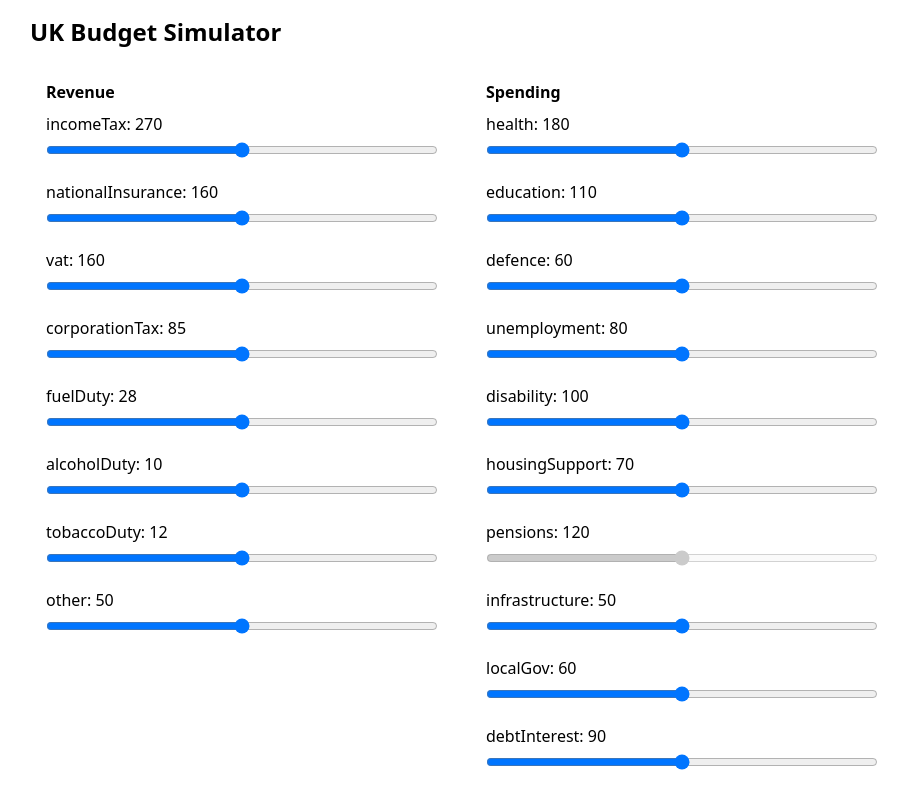
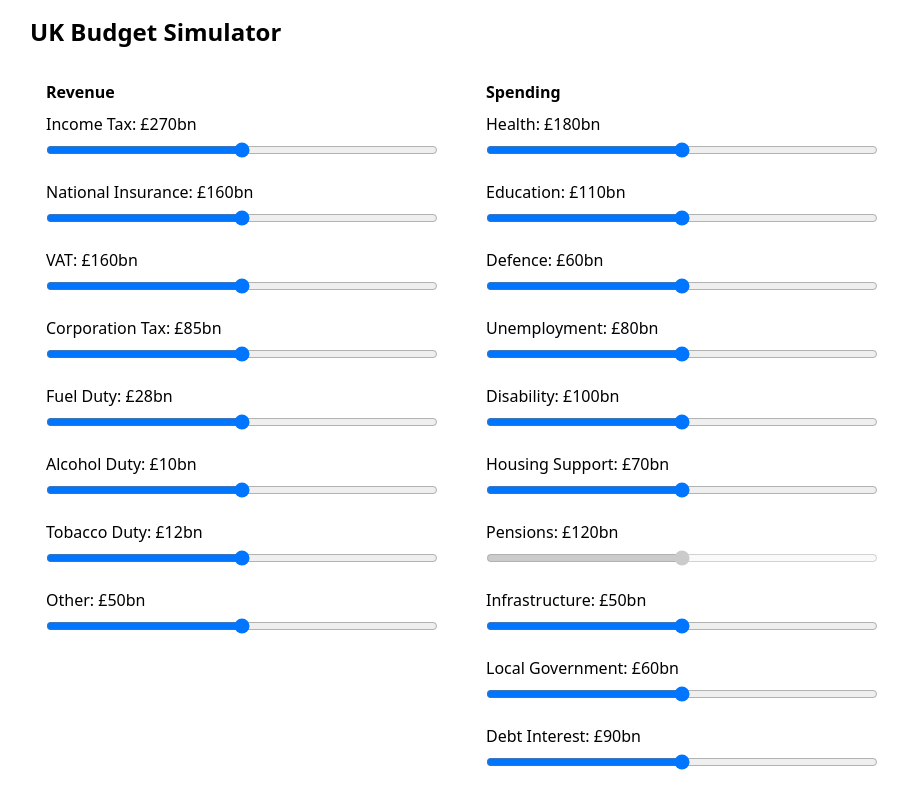
Before and after one commit to kevprice/fiscal-simulation-uk, a React (Vite) app: page / in a window 1280 px wide. Shown: the top 800 px of the page, without its empty margins (178-1086 px from the left). Built offline with nearby package versions, Linux system fonts and the light colour scheme.

Commit message:
Add units and formatted labels for sliders

```diff
--- a/src/components/SliderGroup.jsx
+++ b/src/components/SliderGroup.jsx
@@ -1,4 +1,16 @@
 import React from 'react';
+
+const labelMap = {
+  vat: 'VAT',
+  localGov: 'Local Government',
+};
+
+function formatLabel(label) {
+  if (labelMap[label]) return labelMap[label];
+  return label
+    .replace(/([A-Z])/g, ' $1')
+    .replace(/^./, (str) => str.toUpperCase());
+}
 
 function SliderGroup({ title, sliders, onChange }) {
   return (
@@ -6,7 +18,9 @@ function SliderGroup({ title, sliders, onChange }) {
       <h2 className="font-bold mb-2">{title}</h2>
       {sliders.map(({ label, value, min, max, step, disabled }, index) => (
         <div key={index} className="mb-4">
-          <label className="block mb-1">{label}: {value}</label>
+          <label className="block mb-1">
+            {formatLabel(label)}: £{value}bn
+          </label>
           <input
             type="range"
             min={min}
```
